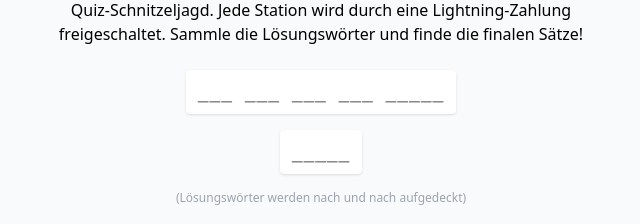
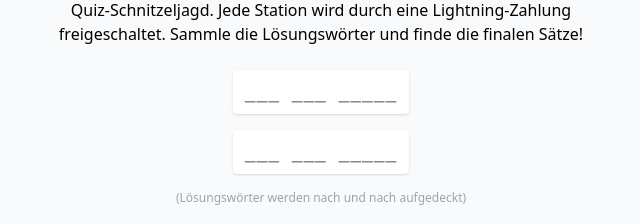
Before and after one commit to muraschal/lnhunt, a Next.js app: page / in a window 1280 px wide. Shown: the part 188-412 px from the top of the page, without its empty margins (319-959 px from the left). Built offline with nearby package versions, Linux system fonts and the light colour scheme.

Commit message:
Verbessere Filterung der Lösungssätze basierend auf Frage-IDs

```diff
--- a/pages/index.js
+++ b/pages/index.js
@@ -16,10 +16,10 @@ export default function Home() {
 
   // Erste Satz im Hangman-Style bauen (Fix the money)
   const firstSentence = questions
-    .filter(q => q.answer_key === 'fix' || q.answer_key === 'the' || q.answer_key === 'money')
+    .filter(q => ['q1', 'q2', 'q3'].includes(q.id))
     .sort((a, b) => {
-      const order = { 'fix': 0, 'the': 1, 'money': 2 };
-      return order[a.answer_key] - order[b.answer_key];
+      const order = { 'q1': 0, 'q2': 1, 'q3': 2 };
+      return order[a.id] - order[b.id];
     })
     .map(q => {
       const word = solutionWords[questions.indexOf(q)];
@@ -29,7 +29,11 @@ export default function Home() {
 
   // Zweite Satz im Hangman-Style bauen (Fix the world)
   const secondSentence = questions
-    .filter(q => q.answer_key === 'world')
+    .filter(q => ['q4', 'q5', 'q6'].includes(q.id))
+    .sort((a, b) => {
+      const order = { 'q4': 0, 'q5': 1, 'q6': 2 };
+      return order[a.id] - order[b.id];
+    })
     .map(q => {
       const word = solutionWords[questions.indexOf(q)];
       return word || '_'.repeat(q.answer_key.length);
```
